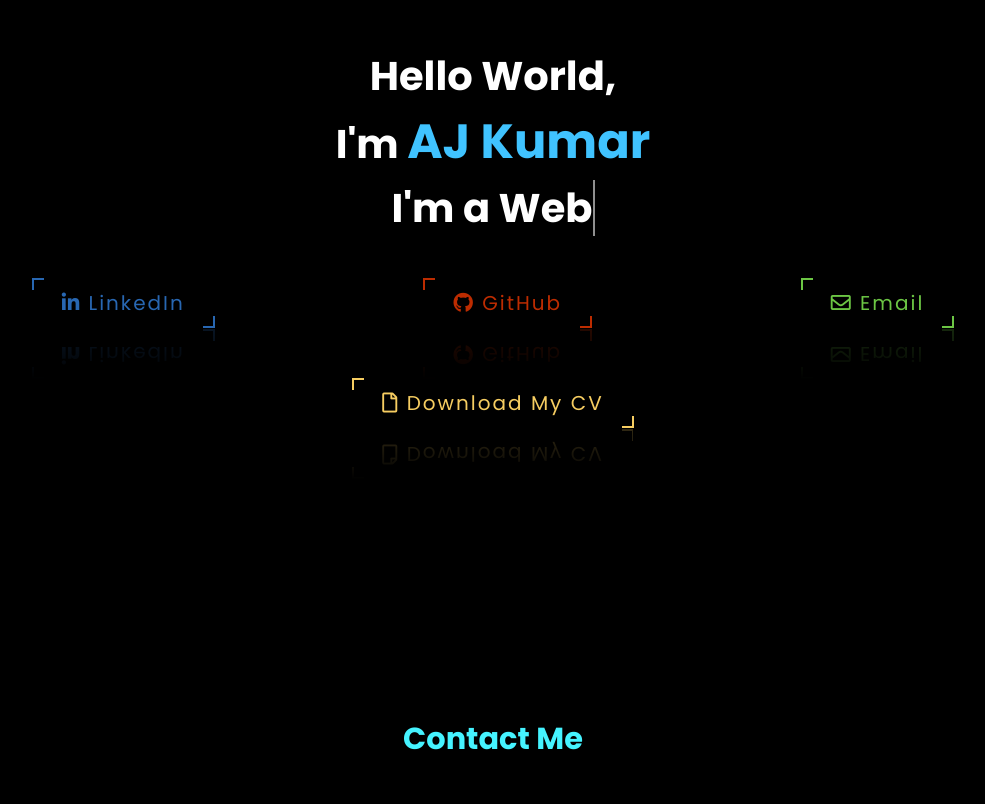
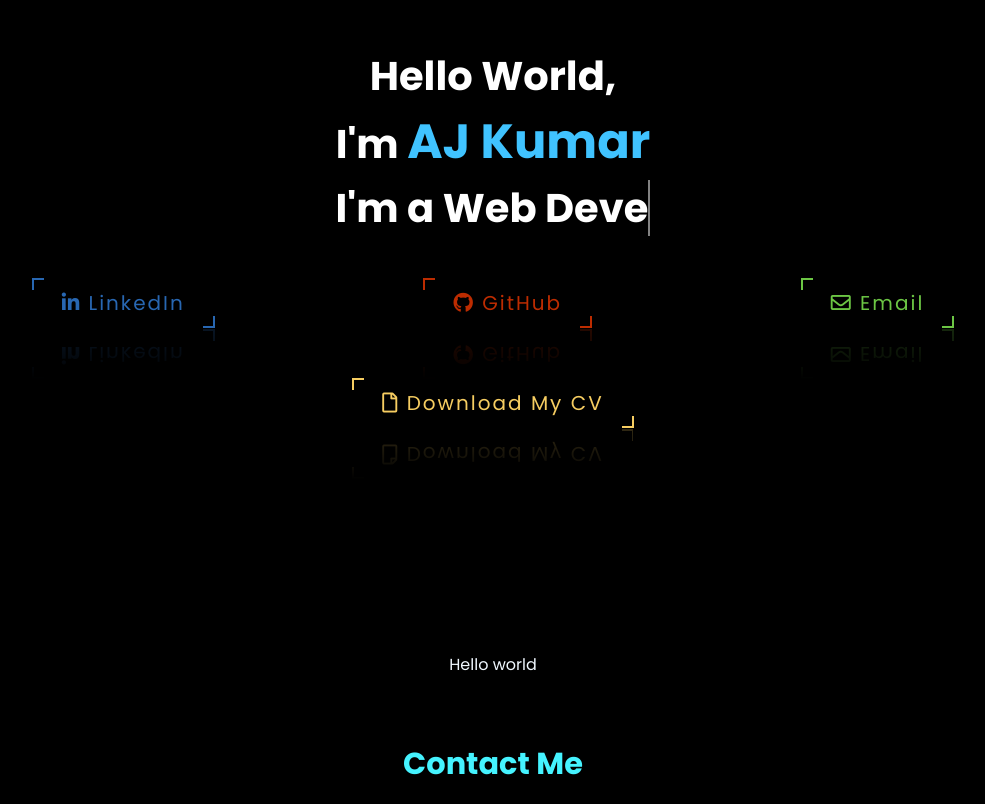
Before and after one commit to ajkumar29/ajkumar29.github.io, a React (Create React App) app: page / in a window 1280 px wide. Shown: the part 148-952 px from the top of the page, without its empty margins (147-1132 px from the left). Built offline with nearby package versions, Linux system fonts and the light colour scheme.

Commit message:
installed aos for animating on scroll

```diff
--- a/package.json
+++ b/package.json
@@ -8,6 +8,7 @@
     "@testing-library/jest-dom": "^4.2.4",
     "@testing-library/react": "^9.5.0",
     "@testing-library/user-event": "^7.2.1",
+    "aos": "^2.3.4",
     "react": "^16.13.1",
     "react-dom": "^16.13.1",
     "react-scripts": "3.4.1"
@@ -36,6 +37,7 @@
     ]
   },
   "devDependencies": {
-    "gh-pages": "^3.0.0"
+    "gh-pages": "^3.0.0",
+    "typescript": "^3.9.5"
   }
 }
--- a/src/App.js
+++ b/src/App.js
@@ -1,10 +1,17 @@
-import React, { useRef } from "react";
+import React, { useRef, useEffect } from "react";
 import "./App.css";
 
 import Home from "./panels/home";
 import Contact from "./components/contactForm/contact";
+import About from "./panels/about";
+import AOS from "aos";
+import "aos/dist/aos.css";
 
 function App() {
+  useEffect(() => {
+    AOS.init();
+  }, []);
+
   const typewriteList = [
     {
       fullTxts: ["Hello World, "],
@@ -46,7 +53,9 @@ function App() {
         <Home typewriteList={typewriteList} contactMeRef={contactMeRef} />
       </section>
 
-      <section className="About"></section>
+      <section className="About">
+        <About />
+      </section>
 
       <section className="Projects"></section>
 
--- a/src/panels/about.css
+++ b/src/panels/about.css
@@ -0,0 +1,8 @@
+.aboutContainer {
+  text-align: center;
+  color: aliceblue;
+}
+.abouttext1 {
+  animation: bounce;
+  animation-duration: 2s;
+}
--- a/src/panels/about.js
+++ b/src/panels/about.js
@@ -0,0 +1,12 @@
+import React from "react";
+import "./about.css";
+
+export default function About() {
+  return (
+    <div className="aboutContainer">
+      <div data-aos="fade-up" className="abouttext1">
+        Hello world
+      </div>
+    </div>
+  );
+}
```
Also changed, not shown: 2 other files (tests, documents, lock files or other folders).
